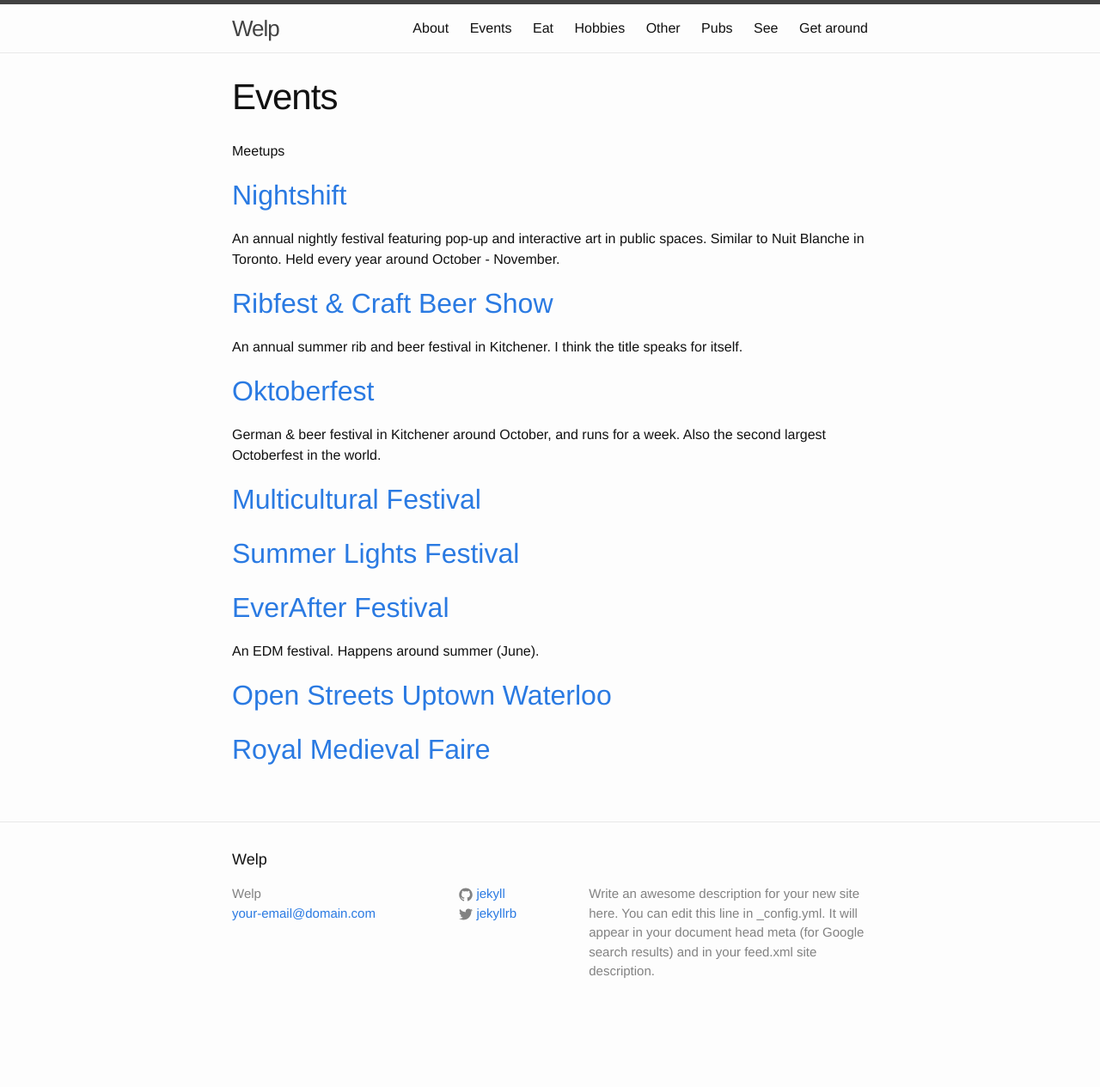
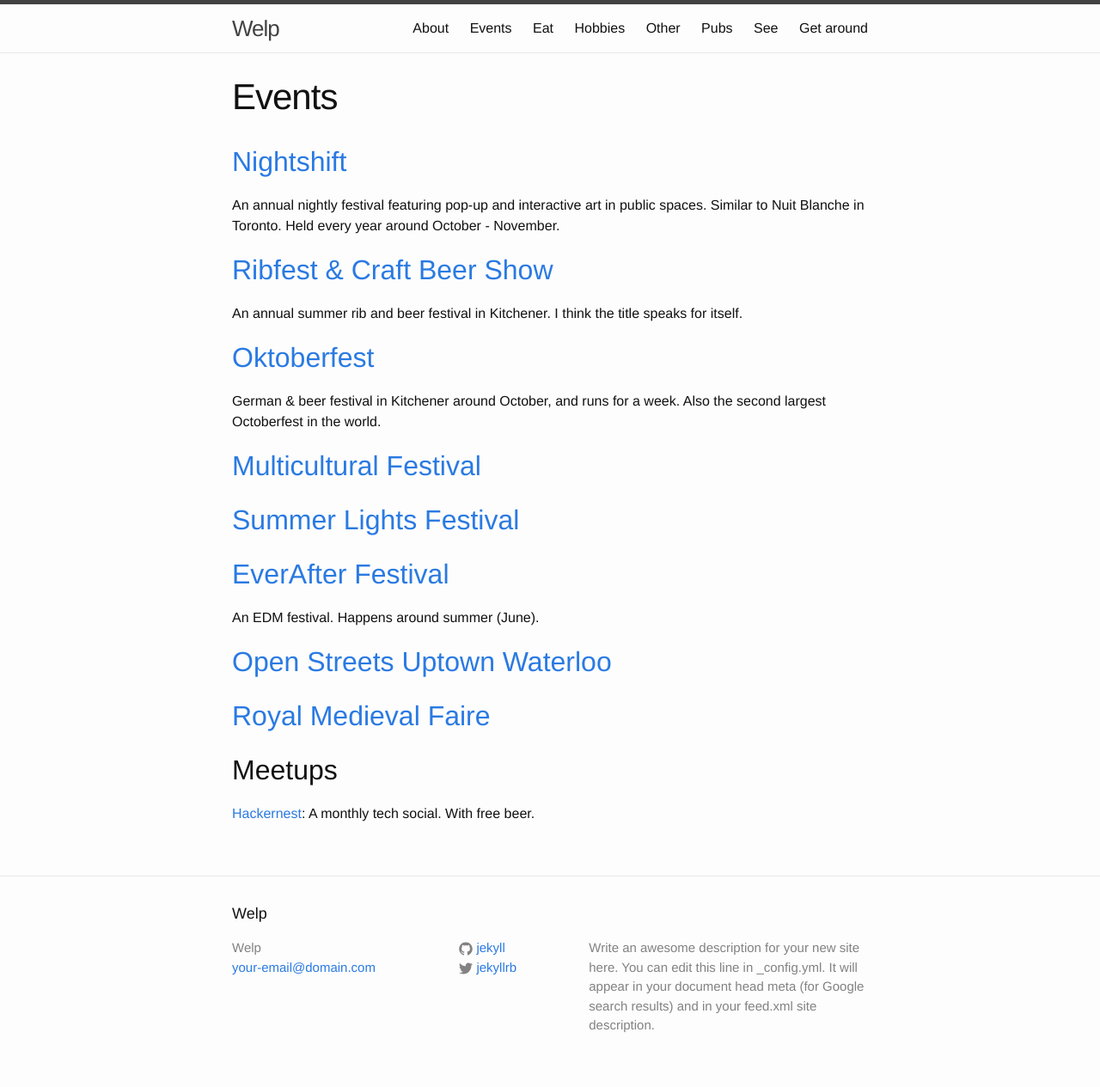
Before and after one commit to seductivegeese/guide, a Jekyll site: the page built from events/events.md, in a window 1280 px wide. Shown: the whole page at 86% size. Built offline with Jekyll 4.4.1, drawn with Linux system fonts in a browser that asks for light colours; before the commit the page ends 1202 px from its top, so only the background shows below that.

Commit message:
hackernest

```diff
--- a/events/events.md
+++ b/events/events.md
@@ -26,3 +23,6 @@
 ## [Open Streets Uptown Waterloo](http://www.openstreetsutw.ca/)
 
 ## [Royal Medieval Faire](http://www.royalmedievalfaire.org/)
+
+## Meetups
+[Hackernest](http://hackernest.com/): A monthly tech social. With free beer.
```
Also changed, not shown: other parts of events/events.md (+0 -3 lines).
